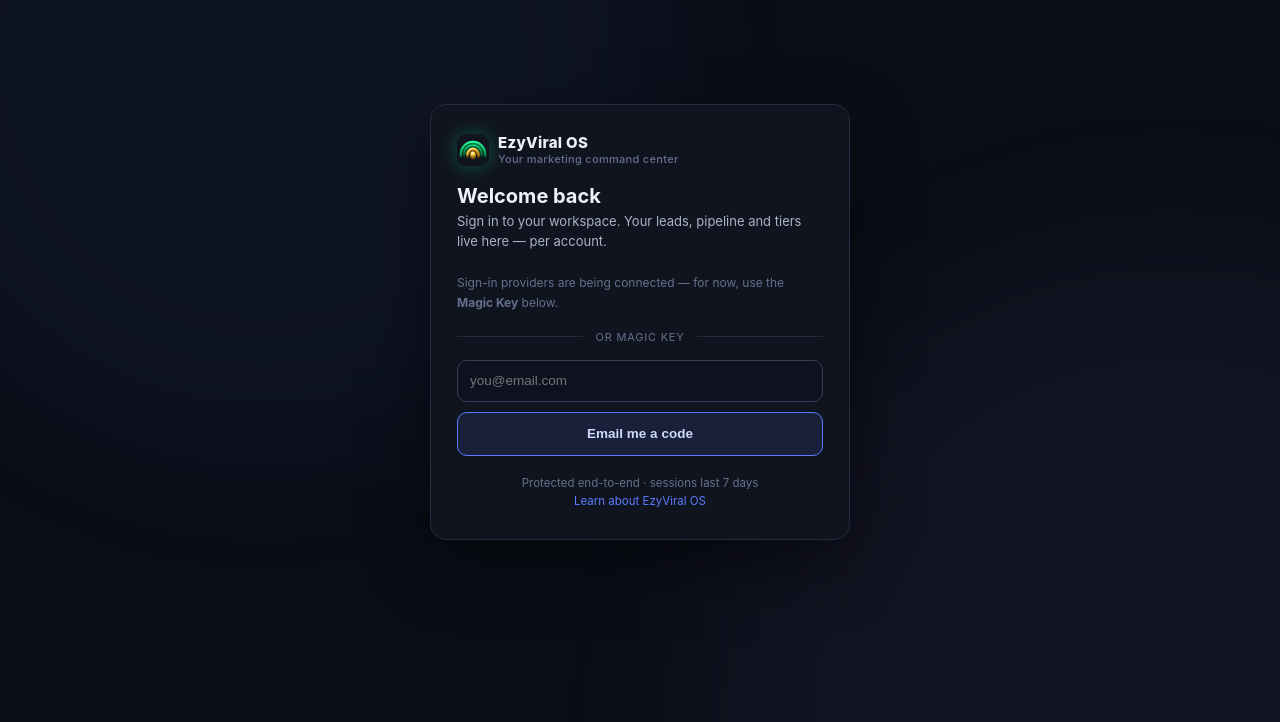
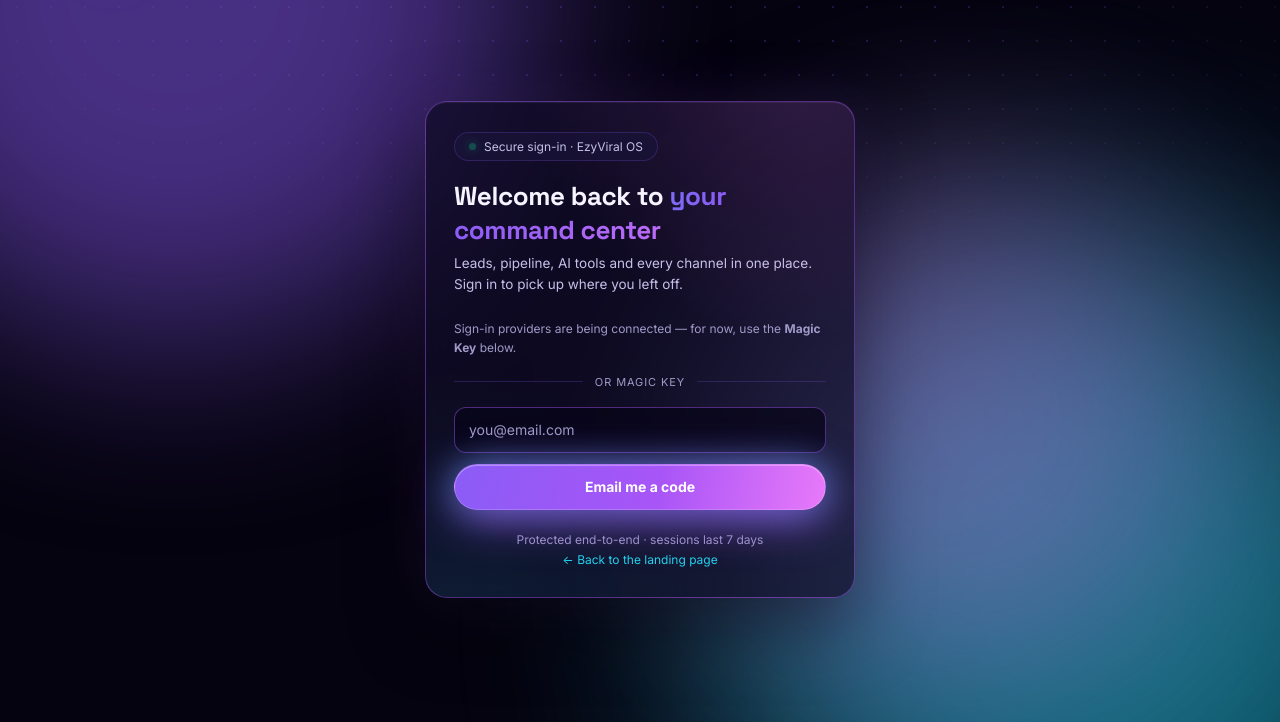
Before and after one commit to tradernonymous/tg_ezy_ai_os, a website: page public/login.html in a window 1280 px wide. Shown: the part 78-800 px from the top of the page. Drawn offline with Linux system fonts and the light colour scheme; no server answers.

Commit message:
style(signin): match landing neon design with premium look, uniform sizing and Home button

```diff
--- a/public/login.html
+++ b/public/login.html
@@ -1,106 +1,179 @@
 <!DOCTYPE html>
-<html lang="en">
+<html lang="en" data-build="aios-r2">
 <head>
 <meta charset="UTF-8">
+<meta http-equiv="Cache-Control" content="no-cache, no-store, must-revalidate">
+<meta http-equiv="Pragma" content="no-cache">
+<meta http-equiv="Expires" content="0">
 <meta name="viewport" content="width=device-width, initial-scale=1.0">
 <title>Sign in — EzyViral OS</title>
 <meta name="robots" content="noindex">
 <link rel="icon" type="image/svg+xml" href="/img/EzyViralAi-mark-color.svg">
+<link rel="preconnect" href="https://fonts.googleapis.com">
+<link rel="preconnect" href="https://fonts.gstatic.com" crossorigin>
+<link href="https://fonts.googleapis.com/css2?family=Space+Grotesk:wght@500;600;700&family=Inter:wght@400;500;600;700&display=swap" rel="stylesheet">
 <style>
   :root {
-    --bg: #0b0e17; --surface: #10141f; --surface-2: #151a28;
-    --border: #232a3d; --border-strong: #364059;
-    --text: #eef1f8; --text-2: #aab3c8; --text-3: #64708c;
-    --accent: #5b7cff; --accent-soft: rgba(91,124,255,.12);
-    --violet: #a78bfa; --green: #3dd68c; --danger: #f27e7e;
-    --r-lg: 16px; --r: 10px;
-    --tr: 180ms ease; --tr-smooth: 260ms cubic-bezier(.22,1,.36,1);
+    --bg: #05030f; --bg-2: #0a0620; --surface: rgba(16,12,38,.72);
+    --surface-2: rgba(26,20,58,.72); --border: rgba(139,92,246,.22); --border-strong: rgba(168,85,247,.45);
+    --text: #f6f4ff; --text-2: #c6c0e8; --text-3: #a09ac8;
+    --purple: #8b5cf6; --violet: #a855f7; --cyan: #22d3ee; --fuchsia: #e879f9; --pink: #f472b6;
+    --green: #0BD97E; --gold: #F4C63D; --danger: #f27e7e;
+    --r-lg: 22px; --r: 12px;
+    --tr-smooth: 320ms cubic-bezier(.22,1,.36,1);
+    --font-d: 'Space Grotesk', 'Inter', system-ui, sans-serif;
+    --font: 'Inter', system-ui, -apple-system, 'Segoe UI', sans-serif;
     font-synthesis: none;
   }
   * { box-sizing: border-box; margin: 0; }
-  html, body { background: var(--bg); color: var(--text); font-family: -apple-system, BlinkMacSystemFont, "Segoe UI", Inter, Roboto, sans-serif; }
-  body { min-height: 100vh; display: grid; place-items: center; padding: 32px 16px; position: relative; overflow-x: hidden; }
-  #aurora { position: fixed; inset: 0; pointer-events: none; overflow: hidden; z-index: 0; }
-  #aurora::before, #aurora::after { content: ''; position: absolute; width: 60vmax; height: 60vmax; border-radius: 50%; filter: blur(90px); opacity: .06; }
-  #aurora::before { background: var(--accent); top: -20vmax; left: -10vmax; animation: drift 26s ease-in-out infinite alternate; }
-  #aurora::after { background: var(--violet); bottom: -24vmax; right: -14vmax; animation: drift 34s ease-in-out infinite alternate-reverse; }
-  @keyframes drift { from { transform: translate(0,0) scale(1); } to { transform: translate(8vmax,6vmax) scale(1.2); } }
-  .card { width: 100%; max-width: 420px; background: var(--surface); border: 1px solid var(--border); border-radius: var(--r-lg); padding: 28px 26px; position: relative; z-index: 1; box-shadow: 0 24px 70px rgba(0,0,0,.45); animation: rise 420ms cubic-bezier(.22,1,.36,1); }
-  @keyframes rise { from { opacity: 0; transform: translateY(14px); } to { opacity: 1; transform: none; } }
-  .brand { display: flex; align-items: center; gap: 9px; font-weight: 800; letter-spacing: .3px; margin-bottom: 4px; }
-  .brand .logo { width: 32px; height: 32px; border-radius: 9px; display: grid; place-items: center; box-shadow: 0 0 18px rgba(11,217,126,.35); }
-  .brand .logo img { width: 32px; height: 32px; display: block; }
-  .brand .sub { font-size: 11px; color: var(--text-3); font-weight: 500; }
-  h1 { font-size: 20px; margin: 18px 0 4px; font-weight: 700; }
-  .lead { font-size: 13px; color: var(--text-2); margin-bottom: 22px; line-height: 1.5; }
+  @media (prefers-reduced-motion: reduce) { *, *::before, *::after { animation-duration: .001ms !important; transition-duration: .001ms !important; } }
+  html, body { background: var(--bg); color: var(--text); font-family: var(--font); }
+  h1,h2,h3 { font-family: var(--font-d); }
+  a { color: var(--cyan); text-decoration: none; }
+  a:hover { text-decoration: underline; }
+
+  /* ---------- landing-matched background layers ---------- */
+  #starfield, #nebula { position: fixed; inset: 0; z-index: 0; pointer-events: none; }
+  #orbs { position: fixed; inset: 0; z-index: 0; pointer-events: none; overflow: hidden; }
+  .orb { position: absolute; border-radius: 50%; filter: blur(100px); opacity: .5; will-change: transform; }
+  .orb.o1 { width: 54vmax; height: 54vmax; background: var(--purple); top: -22vmax; left: -14vmax; animation: orbA 26s ease-in-out infinite alternate; }
+  .orb.o2 { width: 46vmax; height: 46vmax; background: var(--cyan); bottom: -20vmax; right: -16vmax; animation: orbB 34s ease-in-out infinite alternate-reverse; }
+  .orb.o3 { width: 40vmax; height: 40vmax; background: var(--fuchsia); top: 30%; left: 55%; opacity: .32; animation: orbC 30s ease-in-out infinite alternate; }
+  @keyframes orbA { to { transform: translate(8vmax, 6vmax) scale(1.2); } }
+  @keyframes orbB { to { transform: translate(-9vmax, -7vmax) scale(1.25); } }
+  @keyframes orbC { to { transform: translate(-6vmax, 8vmax) scale(1.15); } }
+  #grid { position: fixed; inset: 0; z-index: 0; pointer-events: none;
+    background-image: radial-gradient(rgba(139,92,246,.22) 1px, transparent 1px);
+    background-size: 34px 34px;
+    -webkit-mask-image: radial-gradient(ellipse 90% 60% at 50% 0%, #000 30%, transparent 78%);
+    mask-image: radial-gradient(ellipse 90% 60% at 50% 0%, #000 30%, transparent 78%);
+  }
+
+  body { min-height: 100vh; display: flex; flex-direction: column; overflow-x: hidden; }
+
+  /* ---------- sticky header with Home button ---------- */
+  header { position: sticky; top: 0; z-index: 80; background: rgba(5,3,15,.55);
+    backdrop-filter: blur(14px); -webkit-backdrop-filter: blur(14px); border-bottom: 1px solid var(--border);
+    transition: var(--tr-smooth); }
+  nav { max-width: 1140px; margin: 0 auto; padding: 14px 24px; display: flex; align-items: center; justify-content: space-between; gap: 16px; }
+  .brand { display: flex; align-items: center; gap: 12px; font-family: var(--font-d); font-weight: 700; font-size: 17px; }
+  .brand img { height: 34px; width: auto; filter: drop-shadow(0 0 16px rgba(11,217,126,.45)) drop-shadow(0 4px 18px rgba(139,92,246,.4)); }
+  .brand .name b { background: linear-gradient(90deg, var(--green), var(--cyan), var(--gold)); -webkit-background-clip: text; background-clip: text; color: transparent; }
+
+  .btn { display: inline-flex; align-items: center; justify-content: center; gap: 9px; position: relative; overflow: hidden;
+    height: 46px; padding: 0 22px; border-radius: 999px; font-size: 14px; font-weight: 650; cursor: pointer; font-family: var(--font);
+    border: 1px solid var(--border-strong); background: var(--surface-2); color: var(--text);
+    transition: transform 160ms ease, border-color 200ms ease, box-shadow 200ms ease, background 200ms ease; }
+  .btn:hover { border-color: var(--cyan); box-shadow: 0 0 22px rgba(34,211,238,.28); text-decoration: none; }
+  .btn:active { transform: scale(.97); }
+  .btn.primary { background: linear-gradient(100deg, var(--purple), var(--violet) 55%, var(--fuchsia)); color: #fff;
+    border-color: rgba(255,255,255,.18); box-shadow: 0 8px 30px rgba(139,92,246,.45), inset 0 1px 0 rgba(255,255,255,.25);
+    animation: ctaGlow 3.4s ease-in-out infinite; }
+  @keyframes ctaGlow { 0%,100% { box-shadow: 0 8px 30px rgba(139,92,246,.45), inset 0 1px 0 rgba(255,255,255,.25); }
+    50% { box-shadow: 0 8px 46px rgba(168,85,247,.8), 0 0 34px rgba(34,211,238,.45), inset 0 1px 0 rgba(255,255,255,.3); } }
+  .btn.primary::after { content: ''; position: absolute; top: 0; bottom: 0; width: 34%; left: -40%;
+    background: linear-gradient(105deg, transparent, rgba(255,255,255,.45), transparent); transform: skewX(-18deg); animation: sheen 5.2s ease-in-out infinite; }
+  @keyframes sheen { 0%, 70% { left: -40%; } 100% { left: 135%; } }
+  .btn:disabled { opacity: .55; cursor: not-allowed; animation: none; }
+
+  /* ---------- card ---------- */
+  main { flex: 1; display: grid; place-items: center; padding: 44px 16px 64px; position: relative; z-index: 1; }
+  .card { width: 100%; max-width: 430px; background: var(--surface); border: 1px solid var(--border-strong);
+    border-radius: var(--r-lg); padding: 30px 28px 26px; position: relative; z-index: 1;
+    backdrop-filter: blur(18px); -webkit-backdrop-filter: blur(18px);
+    box-shadow: 0 24px 70px rgba(0,0,0,.5), 0 0 60px rgba(139,92,246,.14), inset 0 1px 0 rgba(255,255,255,.06);
+    animation: rise 420ms cubic-bezier(.22,1,.36,1);
+    background-image: radial-gradient(circle at 88% -8%, rgba(232,121,249,.16), transparent 42%), radial-gradient(circle at 6% 112%, rgba(34,211,238,.12), transparent 42%); }
+  @keyframes rise { from { opacity: 0; transform: translateY(16px); } to { opacity: 1; transform: none; } }
+  .badge { display: inline-flex; align-items: center; gap: 8px; font-size: 12px; color: var(--text-2);
+    background: var(--surface-2); border: 1px solid var(--border); padding: 6px 14px; border-radius: 999px; margin-bottom: 16px; }
+  .badge .live { width: 7px; height: 7px; border-radius: 50%; background: var(--green); box-shadow: 0 0 10px var(--green); animation: pulse 2s infinite; }
+  @keyframes pulse { 0%,100% { opacity: 1; } 50% { opacity: .3; } }
+  h1 { font-size: 26px; font-weight: 700; margin: 2px 0 6px; letter-spacing: -.4px; }
+  h1 .grad { background: linear-gradient(100deg, var(--cyan), var(--purple), var(--fuchsia)); background-size: 300% 100%;
+    -webkit-background-clip: text; background-clip: text; color: transparent; animation: gradShift 7s linear infinite; }
+  @keyframes gradShift { to { background-position: 300% 0; } }
+  .lead { font-size: 13.5px; color: var(--text-2); margin-bottom: 22px; line-height: 1.6; }
+
   .providers { display: flex; flex-direction: column; gap: 10px; margin-bottom: 18px; }
-  .btn { appearance: none; border: 1px solid var(--border-strong); background: var(--surface-2); color: var(--text); height: 44px; border-radius: var(--r); font-size: 13.5px; font-weight: 600; cursor: pointer; display: flex; align-items: center; justify-content: center; gap: 9px; transition: border-color var(--tr), background var(--tr), transform var(--tr); position: relative; overflow: hidden; }
-  .btn:hover { background: #1a2132; border-color: var(--accent); }
-  .btn:active { transform: scale(.985); }
-  .btn.primary { background: var(--accent-soft); border-color: var(--accent); color: #cfd9ff; }
-  .btn:disabled { opacity: .55; cursor: not-allowed; }
-  .divider { display: flex; align-items: center; gap: 12px; color: var(--text-3); font-size: 11px; text-transform: uppercase; letter-spacing: .8px; margin: 16px 0; }
+  .providers .btn { width: 100%; }
+  .divider { display: flex; align-items: center; gap: 12px; color: var(--text-3); font-size: 11px; text-transform: uppercase; letter-spacing: .9px; margin: 18px 0; }
   .divider::before, .divider::after { content: ''; flex: 1; height: 1px; background: var(--border); }
-  .mgrid { display: flex; flex-direction: column; gap: 10px; }
-  input { width: 100%; height: 42px; border-radius: var(--r); border: 1px solid var(--border-strong); background: #0d1120; color: var(--text); font-size: 13.5px; padding: 0 12px; outline: none; transition: border-color var(--tr), box-shadow var(--tr); }
-  input:focus { border-color: var(--accent); box-shadow: 0 0 0 3px var(--accent-soft); }
-  .code-row { display: flex; gap: 8px; }
-  .code-row input { flex: 1; letter-spacing: 4px; font-weight: 700; text-align: center; }
-  .step-hint { font-size: 11.5px; color: var(--text-3); margin-bottom: 8px; line-height: 1.5; }
+  .mgrid { display: flex; flex-direction: column; gap: 11px; }
+
+  input { width: 100%; height: 46px; border-radius: var(--r); border: 1px solid var(--border-strong); background: rgba(8,5,24,.72);
+    color: var(--text); font-size: 14px; font-family: var(--font); padding: 0 14px; outline: none; transition: border-color var(--tr-smooth), box-shadow var(--tr-smooth); }
+  input::placeholder { color: var(--text-3); }
+  input:focus { border-color: var(--cyan); box-shadow: 0 0 0 3px rgba(34,211,238,.16), 0 0 20px rgba(34,211,238,.12); }
+  .code-row { display: flex; gap: 10px; }
+  .code-row input { flex: 1; letter-spacing: 5px; font-weight: 700; text-align: center; font-variant-numeric: tabular-nums; }
+  .code-preview { background: rgba(8,5,24,.72); border: 1px dashed var(--border-strong); border-radius: var(--r);
+    padding: 12px 14px; font-size: 24px; font-weight: 800; text-align: center; letter-spacing: 8px; color: var(--green); margin-bottom: 12px; font-variant-numeric: tabular-nums; }
+  .step-hint { font-size: 12px; color: var(--text-3); margin-bottom: 9px; line-height: 1.55; }
   .step-hint b { color: var(--text-2); }
-  .code-preview { background: #0d1120; border: 1px dashed var(--border-strong); border-radius: var(--r); padding: 10px 12px; font-size: 22px; font-weight: 800; text-align: center; letter-spacing: 6px; color: var(--green); margin-bottom: 10px; font-variant-numeric: tabular-nums; }
-  .provider-hint { font-size: 12px; color: var(--text-3); line-height: 1.6; margin-top: 10px; text-align: center; word-break: break-word; }
-  .provider-hint code { color: var(--text-2); background: rgba(255,255,255,.06); padding: 1px 5px; border-radius: 4px; }
+  .provider-hint { font-size: 12px; color: var(--text-3); line-height: 1.65; margin-top: 10px; text-align: center; word-break: break-word; }
+  .provider-hint code { color: var(--text-2); background: rgba(255,255,255,.06); padding: 1px 6px; border-radius: 5px; }
   .err { color: var(--danger); font-size: 12px; min-height: 16px; margin: 4px 0 0; display: none; }
   .err.show { display: block; }
-  .foot { margin-top: 18px; font-size: 11.5px; color: var(--text-3); text-align: center; line-height: 1.6; }
-  .foot a { color: var(--accent); text-decoration: none; }
-  .foot a:hover { text-decoration: underline; }
+  .foot { margin-top: 20px; font-size: 12px; color: var(--text-3); text-align: center; line-height: 1.7; }
   .hidden { display: none !important; }
-  .gsi { height: 44px; }
-  .gsi > div:not(#gsiDisable) { width: 100%; height: 44px; display: flex; }
+  .gsi { height: 46px; }
+  .gsi > div:not(#gsiDisable) { width: 100%; height: 46px; display: flex; }
   .gsi iframe { border-radius: var(--r) !important; }
   .spinner { width: 15px; height: 15px; border: 2px solid rgba(255,255,255,.25); border-top-color: #fff; border-radius: 50%; animation: spin .7s linear infinite; display: inline-block; }
   @keyframes spin { to { transform: rotate(360deg); } }
-  @media (prefers-reduced-motion: reduce) { *, *::before, *::after { animation-duration: .001ms !important; transition-duration: .001ms !important; } }
 </style>
 </head>
 <body>
-<div id="aurora"></div>
+<div id="starfield"></div>
+<div id="grid"></div>
+<div id="orbs"><i class="orb o1"></i><i class="orb o2"></i><i class="orb o3"></i></div>
+
+<header>
+  <nav>
+    <div class="brand">
+      <img src="/img/EzyViralAi-mark-color.svg" alt="EzyViral OS mark">
+      <div class="name"><b>EzyViral</b> OS</div>
+    </div>
+    <a class="btn" href="/home" aria-label="Back to the landing page">
+      <svg width="15" height="15" viewBox="0 0 24 24" fill="none" stroke="currentColor" stroke-width="2.2" stroke-linecap="round" stroke-linejoin="round"><path d="M3 10.5 12 3l9 7.5"/><path d="M5 9.5V21h14V9.5"/></svg>
+      Home
+    </a>
+  </nav>
+</header>
+
+<main>
   <div class="card">
-  <div class="brand">
-    <div class="logo"><img src="/img/EzyViralAi-mark-color.svg" alt="EzyViral OS mark"></div>
-    <div>
-      <div style="font-size:15px;">EzyViral OS</div>
-      <div class="sub">Your marketing command center</div>
-    </div>
-  </div>
-  <h1>Welcome back</h1>
-  <p class="lead">Sign in to your workspace. Your leads, pipeline and tiers live here — per account.</p>
+    <div class="badge"><span class="live"></span><span>Secure sign-in · EzyViral OS</span></div>
+
+    <h1>Welcome back to <span class="grad">your command center</span></h1>
+    <p class="lead">Leads, pipeline, AI tools and every channel in one place. Sign in to pick up where you left off.</p>
 
     <div class="providers" id="providers"></div>
 
     <div class="divider">or magic key</div>
 
     <div id="magicPanel">
-    <form id="magicForm">
+      <form id="magicForm" class="mgrid">
         <input type="email" id="magicEmail" placeholder="you@email.com" autocomplete="email" required>
         <div class="err" id="magicErr"></div>
-      <button class="btn primary" id="magicBtn" type="submit" style="margin-top:10px;width:100%;">Email me a code</button>
+        <button class="btn primary" id="magicBtn" type="submit">Email me a code</button>
       </form>
-    <form id="verifyForm" class="hidden" style="margin-top:10px;">
+      <form id="verifyForm" class="hidden" style="margin-top:12px;">
         <div id="codePreview" class="code-preview hidden"></div>
         <div class="step-hint" id="verifyHint">Enter the 6-digit code.</div>
         <div class="code-row">
           <input id="magicCode" inputmode="numeric" maxlength="6" placeholder="000000" autocomplete="one-time-code">
-        <button class="btn primary" id="verifyBtn" type="submit" style="width:88px;">Go</button>
+          <button class="btn primary" id="verifyBtn" type="submit" style="width:88px;padding:0;">Go</button>
         </div>
         <div class="err" id="verifyErr"></div>
       </form>
     </div>
 
-  <p class="foot">Protected end-to-end · sessions last 7 days<br><a href="/home">Learn about EzyViral OS</a></p>
+    <p class="foot">Protected end-to-end · sessions last 7 days<br>
+      <a href="/home">← Back to the landing page</a></p>
   </div>
+</main>
 
 <script>
 let cfg = null;
@@ -119,6 +192,7 @@
 function providerBtn(emoji, label, onClick) {
   const b = document.createElement('button');
   b.className = 'btn';
+  b.type = 'button';
   b.innerHTML = `<span style="font-size:16px;">${emoji}</span> ${label}`;
   b.addEventListener('click', onClick);
   document.getElementById('providers').appendChild(b);
@@ -195,7 +269,7 @@
         client_id: cfg.googleClientId,
         callback: (resp) => onGoogleCredential(resp.credential),
       });
-      globalThis.google?.accounts?.id.renderButton(document.getElementById('gsiWrap'), { theme: 'filled_black', size: 'large', width: 366, shape: 'pill' });
+      globalThis.google?.accounts?.id.renderButton(document.getElementById('gsiWrap'), { theme: 'filled_black', size: 'large', width: 372, shape: 'pill' });
     } catch (e) { /* fall through to magic */ }
   s.onerror = () => showHint('gsiWrap', 'Google sign-in failed to load. Add <code>https://tg-ezy-ai-os-young-blossom-4821.fly.dev</code> to <b>Authorized JavaScript origins</b> in Google Cloud Console (APIs & Services → Credentials), save, wait ~2 min, reload.');
 };
@@ -207,7 +281,7 @@
   s.src = 'https://telegram.org/js/telegram-widget.js?22';
   s.setAttribute('data-telegram-login', cfg.telegramBot);
   s.setAttribute('data-size', 'large');
-  s.setAttribute('data-radius', '10');
+  s.setAttribute('data-radius', '12');
   s.setAttribute('data-request-access', 'write');
   s.setAttribute('data-onauth', 'onTelegramAuth(user)');
   document.getElementById('tgWrap').appendChild(s);
```
Lines whose indentation alone changed are shown as unchanged.
